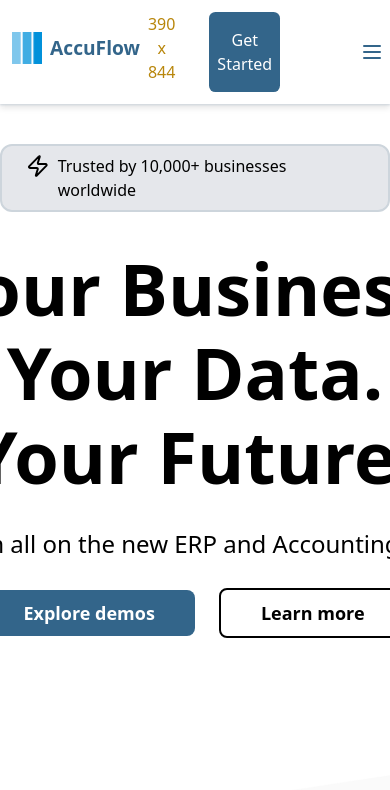
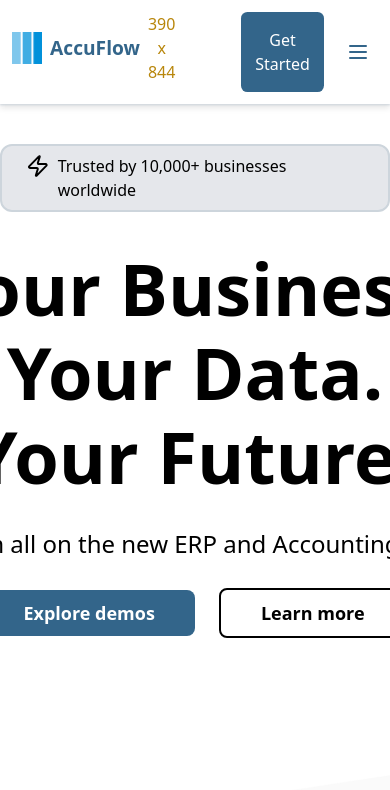
Before and after one commit to AsifulAhsan/AccuFlow, a React (Vite) app: page / in a window 390 px wide. Shown: the top 790 px of the page. Built offline with nearby package versions, Linux system fonts and the light colour scheme.

Commit message:
temporary mobile responsive fix done to Navbar.

```diff
--- a/src/components/Header/Header.module.css
+++ b/src/components/Header/Header.module.css
@@ -99,10 +99,12 @@
 @media (max-width: 795px) {
   .burgerMenu {
     display: block; /* Visible on mobile */
+    margin-left: 0;
   }
   .header {
     padding: 0.75rem;
-    gap: 4rem; /* Reduced gap to minimize space */
+    gap: 0.5rem; /* Reduced from 4rem to a reasonable value */
+    justify-content: flex-center; /* Align to the right to bring them closer */
   }
   .logoDiv {
     margin-bottom: 0.5rem;
@@ -121,5 +123,7 @@
     padding: 0.5rem;
     border-radius: 0.4rem;
     cursor: pointer;
+    margin-right: 0.4rem;
+    margin-left: 4rem;
   }
 }
```
